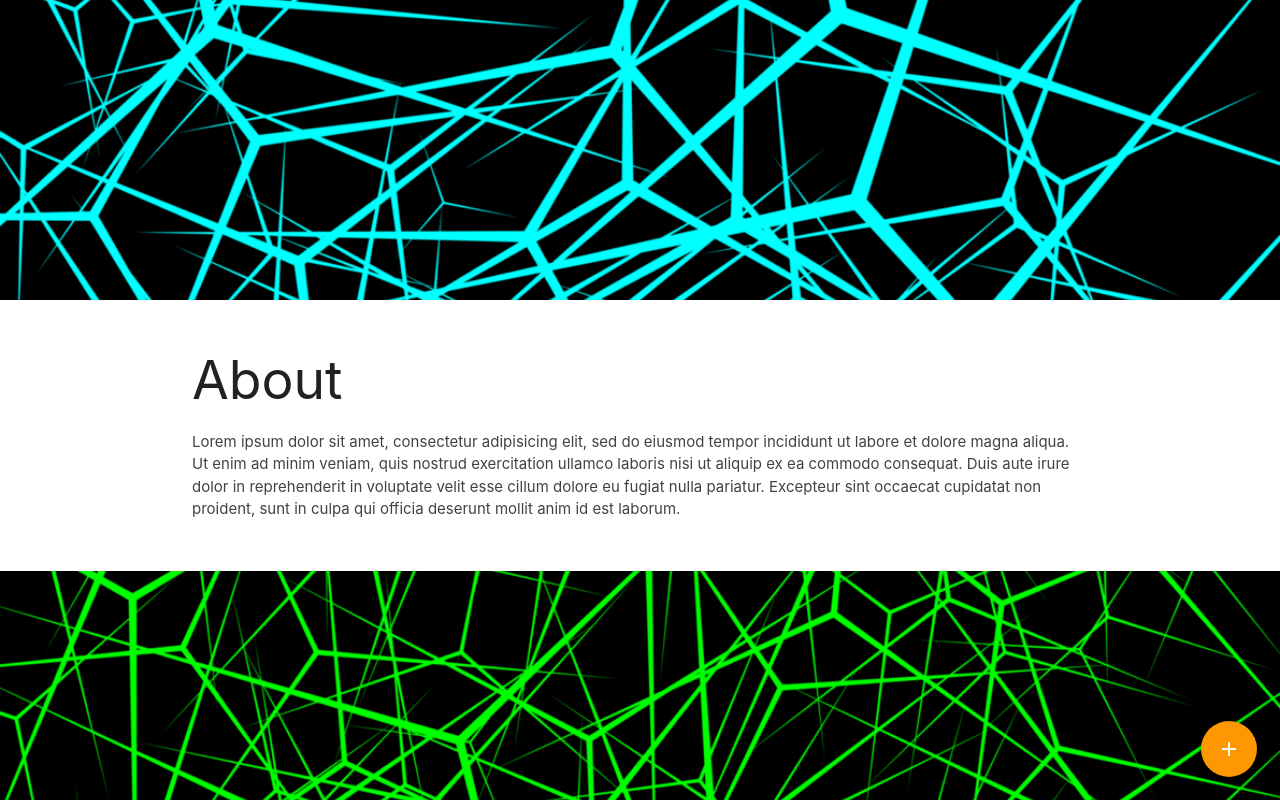
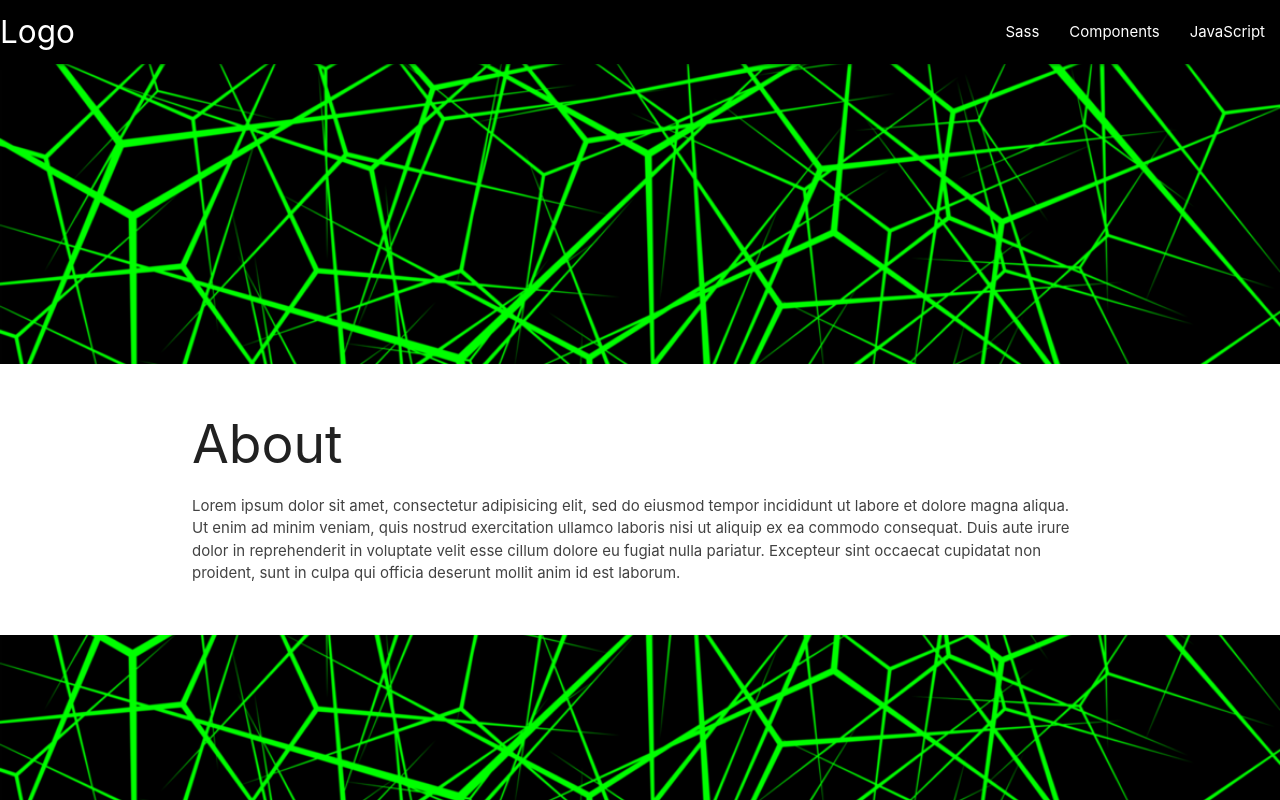
Before and after one commit to jose-velez/Portfolio, a plain HTML site: page index.html in a window 1280 px wide. Shown: the top 800 px of the page. Drawn offline with nearby package versions, Linux system fonts and the light colour scheme.

Commit message:
Removing Floating button, adding navbar.

```diff
--- a/index.html
+++ b/index.html
@@ -12,26 +12,25 @@
 </head>
 
 <body>
-<div class="fixed-action-btn toolbar right">
-   <a class="btn-floating btn-large orange">
-     <i class="large material-icons">add</i>
-   </a>
-   <ul>
-     <li class="waves-effect waves-light left-align" id="logo"><a href="#">Logo</a></li>
-     <li class="waves-effect waves-light"><a href="index.html"><span>About</span></a></li>
-     <li class="waves-effect waves-light"><a href="work.html"><span>Work</span></a></li>
-     <li class="waves-effect waves-light"><a href="contact.html"><span>Contact</span></a></li>
+  <nav>
+      <div class="nav-wrapper black">
+        <a href="#" class="brand-logo">Logo</a>
+        <ul id="nav-mobile" class="right hide-on-med-and-down">
+          <li><a href="sass.html">Sass</a></li>
+          <li><a href="badges.html">Components</a></li>
+          <li><a href="collapsible.html">JavaScript</a></li>
         </ul>
       </div>
+    </nav>
   <!--Container with the parallax effect-->
   <div class="parallax-container">
-      <div class="parallax"><img src="./assets/images/blue-lines.png"></div>
+    <div class="parallax"><img src="./assets/images/green-lines.png"></div>
   </div>
   <div class="section white">
     <div class="row container">
       <h2 class="header">About</h2>
-        <p class="grey-text text-darken-3 lighten-3">Lorem ipsum dolor sit amet, consectetur adipisicing elit, sed do eiusmod tempor incididunt ut labore et dolore magna aliqua. Ut enim ad minim veniam, quis nostrud exercitation ullamco laboris nisi ut aliquip ex ea commodo consequat. Duis aute
-          irure dolor in reprehenderit in voluptate velit esse cillum dolore eu fugiat nulla pariatur. Excepteur sint occaecat cupidatat non proident, sunt in culpa qui officia deserunt mollit anim id est laborum.</p>
+      <p class="grey-text text-darken-3 lighten-3">Lorem ipsum dolor sit amet, consectetur adipisicing elit, sed do eiusmod tempor incididunt ut labore et dolore magna aliqua. Ut enim ad minim veniam, quis nostrud exercitation ullamco laboris nisi ut aliquip ex ea commodo consequat. Duis aute irure
+        dolor in reprehenderit in voluptate velit esse cillum dolore eu fugiat nulla pariatur. Excepteur sint occaecat cupidatat non proident, sunt in culpa qui officia deserunt mollit anim id est laborum.</p>
     </div>
   </div>
   <div class="parallax-container">
@@ -40,12 +39,12 @@
   <div class="section white">
     <div class="row container">
       <h2 class="header">My Expertise</h2>
-        <p class="grey-text text-darken-3 lighten-3">Lorem ipsum dolor sit amet, consectetur adipisicing elit, sed do eiusmod tempor incididunt ut labore et dolore magna aliqua. Ut enim ad minim veniam, quis nostrud exercitation ullamco laboris nisi ut aliquip ex ea commodo consequat. Duis aute
-          irure dolor in reprehenderit in voluptate velit esse cillum dolore eu fugiat nulla pariatur. Excepteur sint occaecat cupidatat non proident, sunt in culpa qui officia deserunt mollit anim id est laborum.</p>
+      <p class="grey-text text-darken-3 lighten-3">Lorem ipsum dolor sit amet, consectetur adipisicing elit, sed do eiusmod tempor incididunt ut labore et dolore magna aliqua. Ut enim ad minim veniam, quis nostrud exercitation ullamco laboris nisi ut aliquip ex ea commodo consequat. Duis aute irure
+        dolor in reprehenderit in voluptate velit esse cillum dolore eu fugiat nulla pariatur. Excepteur sint occaecat cupidatat non proident, sunt in culpa qui officia deserunt mollit anim id est laborum.</p>
     </div>
   </div>
   <div class="parallax-container">
-      <div class="parallax"><img src="./assets/images/orange-lines.png"></div>
+    <div class="parallax"><img src="./assets/images/green-lines.png"></div>
   </div>
   <!-- Compiled and minified JavaScript -->
   <script src="https://code.jquery.com/jquery-3.1.1.js"></script>
```
Also changed, not shown: contact.html (+12 -0 lines), work.html (+11 -0 lines). Lines whose indentation alone changed are shown as unchanged.
